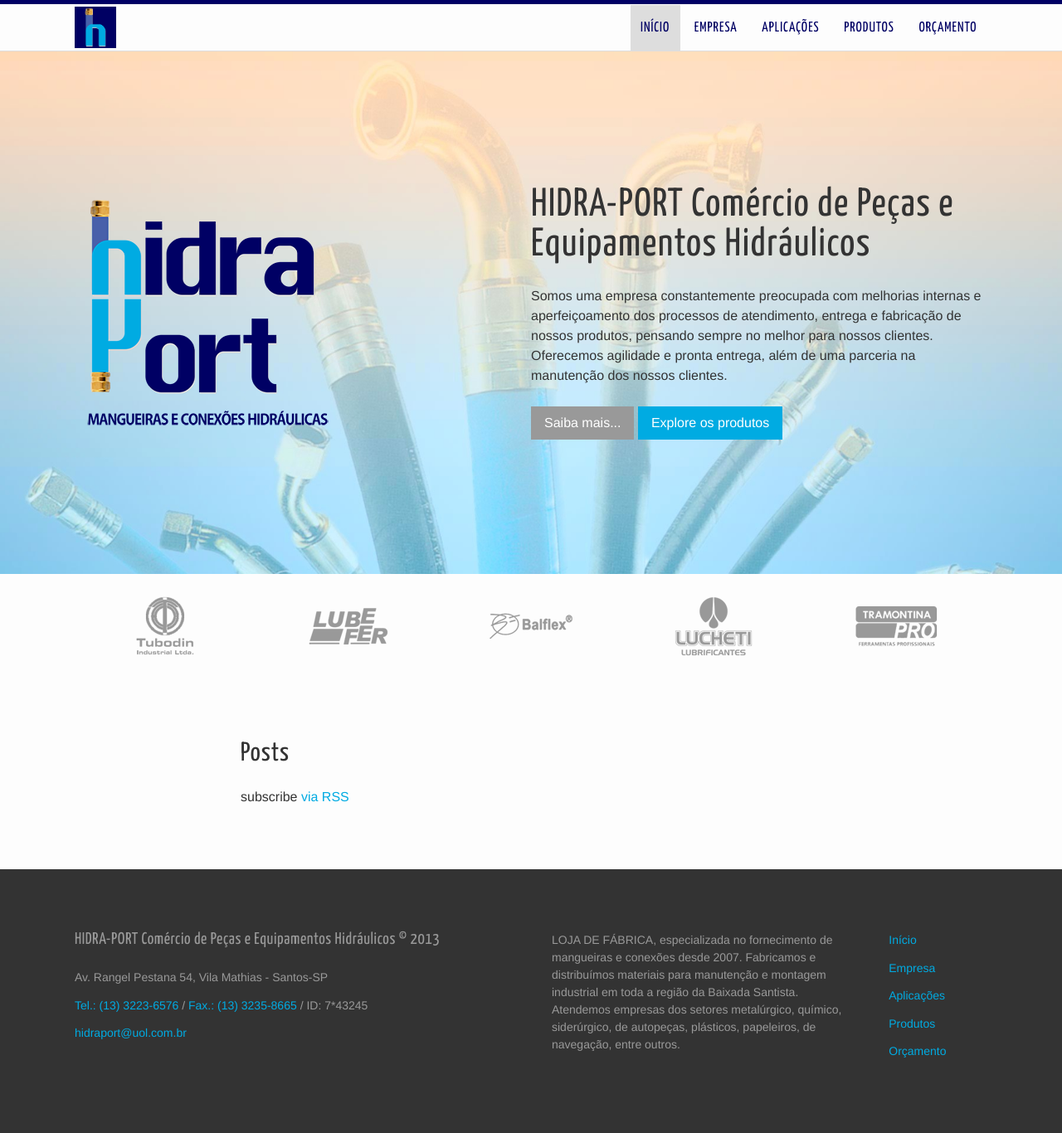
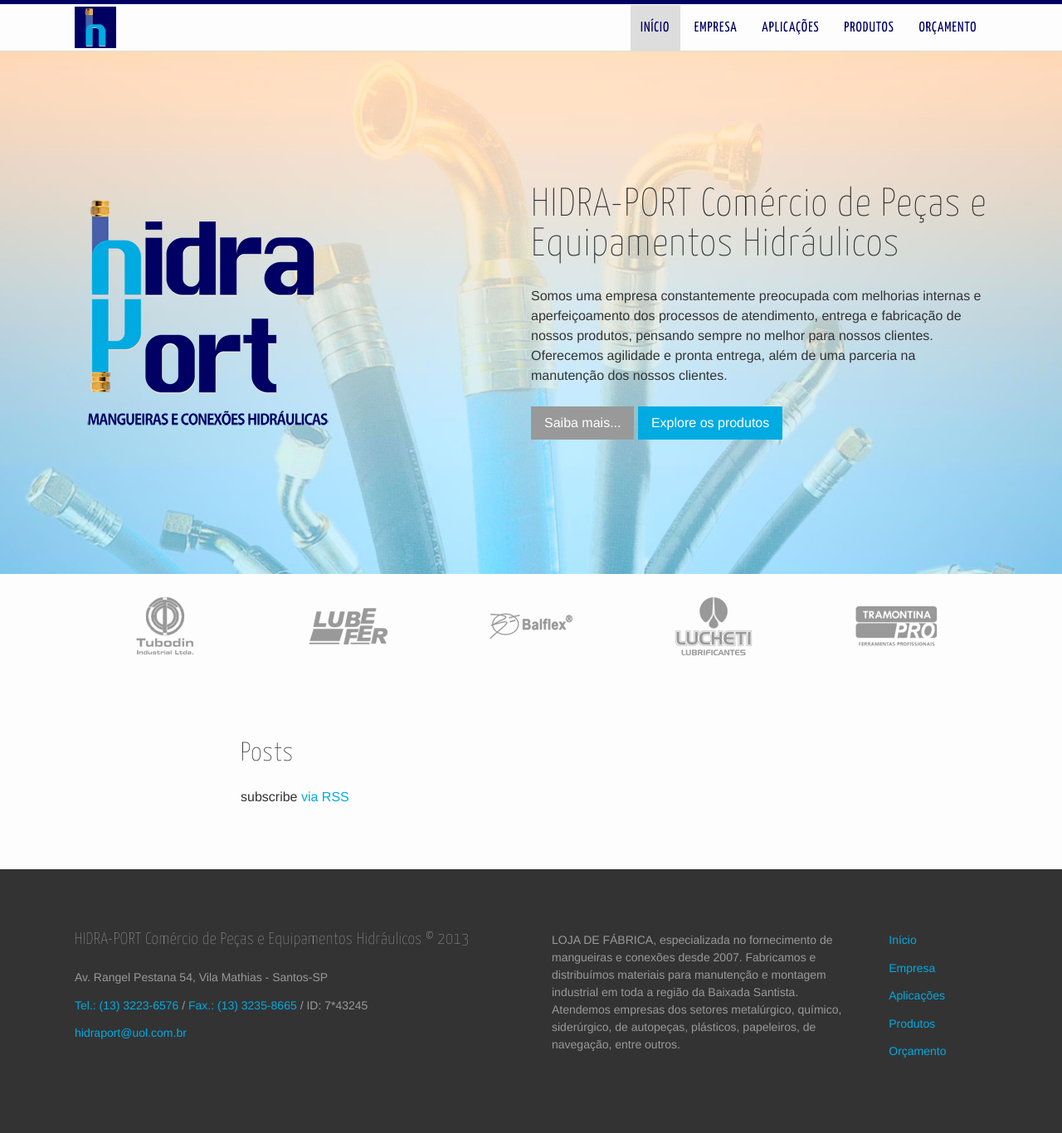
Before and after one commit to Hidraport/hidraport.github.io, a Jekyll site: the page built from index.html, in a window 1280 px wide. Shown: the whole page at 83% size. Built offline with Jekyll 4.4.1, drawn with Linux system fonts in a browser that asks for light colours.

Commit message:
Protocolo da fonte do Google alterado para https

```diff
--- a/_includes/head.html
+++ b/_includes/head.html
@@ -6,7 +6,7 @@
   <title>{% if page.title %}{{ page.title | escape }}{% else %}{{ site.title | escape }}{% endif %}</title>
   <meta name="description" content="{% if page.excerpt %}{{ page.excerpt | strip_html | strip_newlines | truncate: 160 }}{% else %}{{ site.description }}{% endif %}">
 
-	<link href="http://fonts.googleapis.com/css?family=Source+Sans+Pro|Yanone+Kaffeesatz" rel="stylesheet" type="text/css">
+	<link href="https://fonts.googleapis.com/css?family=Source+Sans+Pro:300,400|Yanone+Kaffeesatz:400,200" rel="stylesheet" type="text/css">
 	<link rel="stylesheet" href="{{ "/css/main.css" | prepend: site.baseurl }}">
   <link rel="canonical" href="{{ page.url | replace:'index.html','' | prepend: site.baseurl | prepend: site.url }}">
   <link rel="alternate" type="application/rss+xml" title="{{ site.title }}" href="{{ "/feed.xml" | prepend: site.baseurl | prepend: site.url }}">
```
